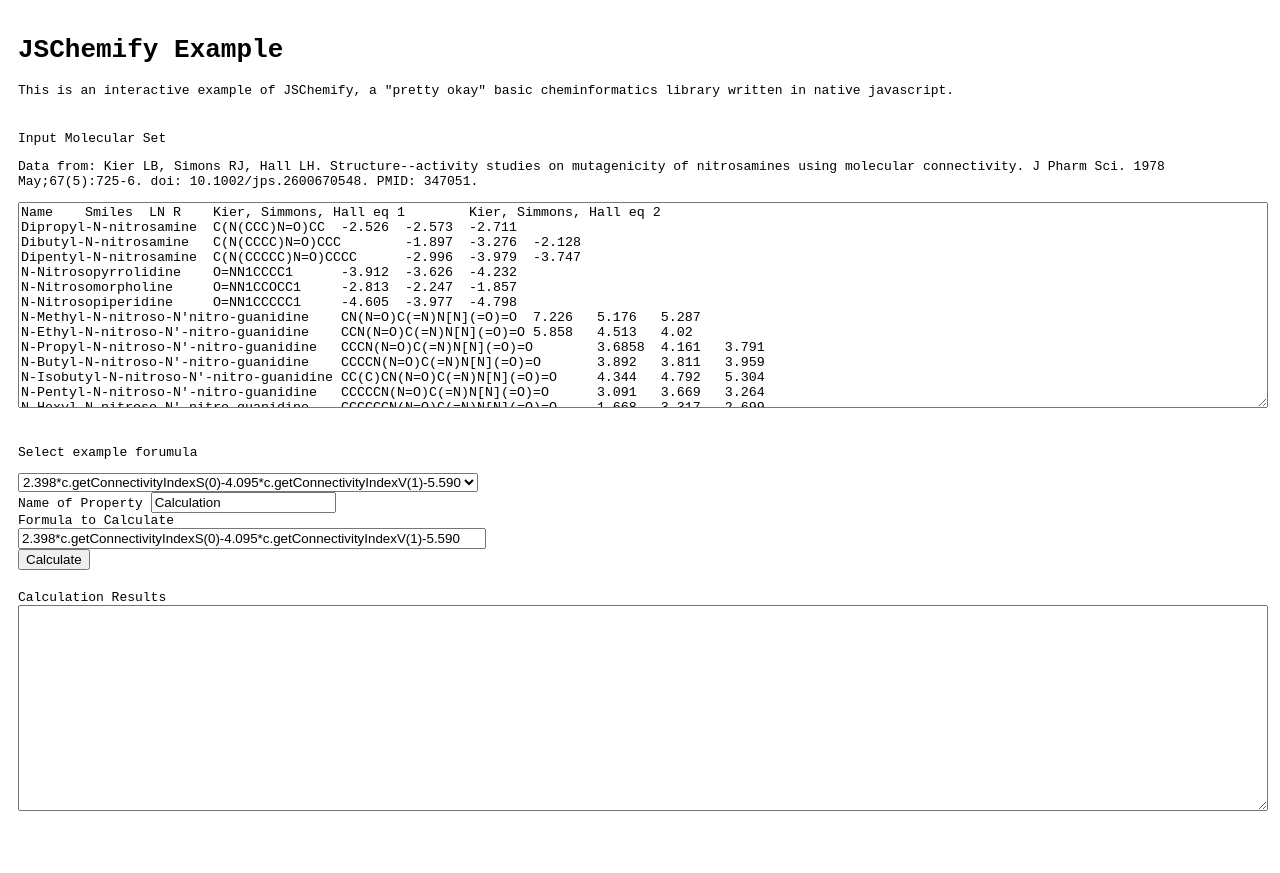
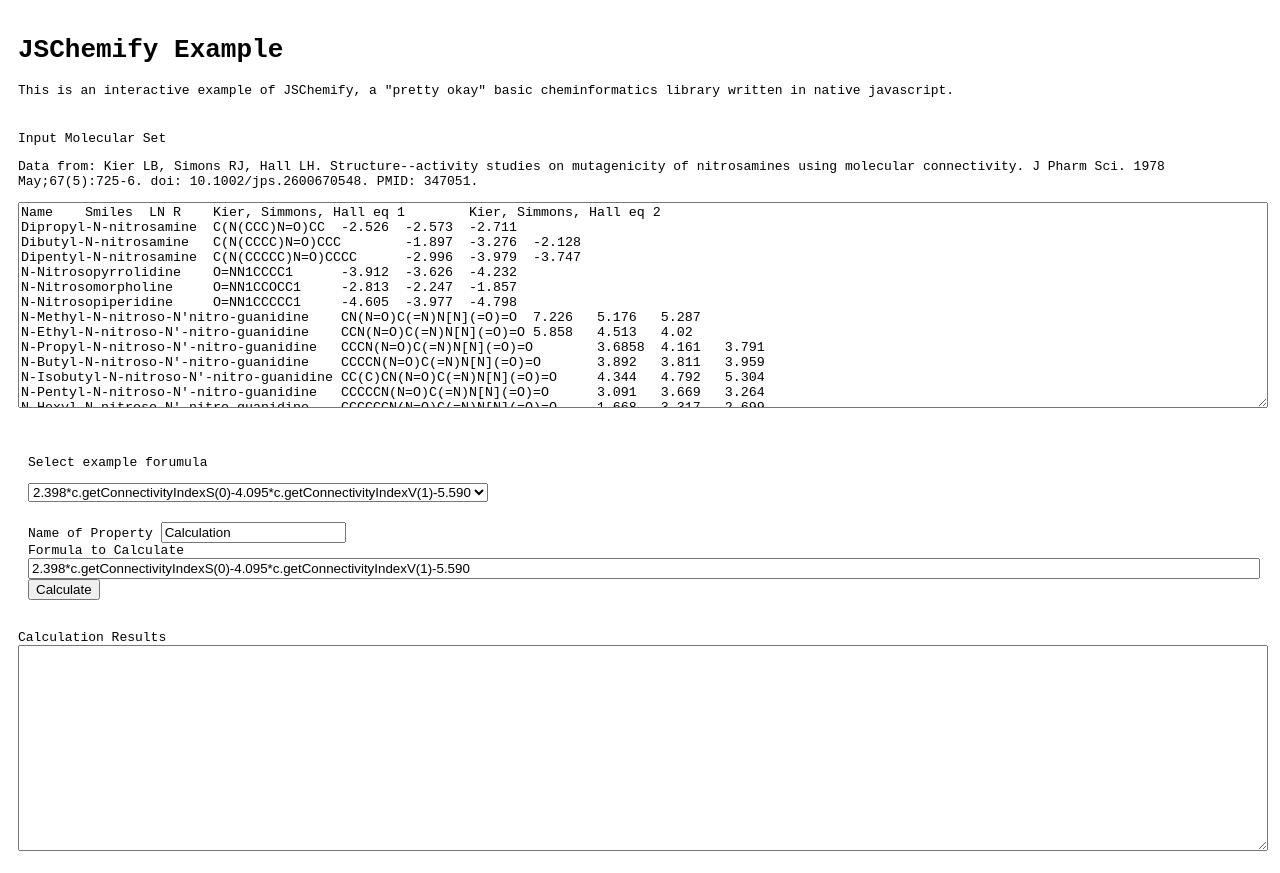
Before and after one commit to tylerperyea/tylerperyea.github.io, a website: page JSChemify/calculate.html in a window 1280 px wide. Before the commit the page ends 833 px from the top, so only its background shows below. Drawn offline with Linux system fonts and the light colour scheme.

Commit message:
Update calculate.html

```diff
--- a/JSChemify/calculate.html
+++ b/JSChemify/calculate.html
@@ -77,10 +77,10 @@ N-Nitrosomethylurea	NC(=O)NCN=O	1.482	1.716	2.676
 N-Nitrosoethylurea	NC(=O)NCCN=O	0.095	1.117	1.069
 </textarea>
 </div>
-<div class="panel">
-    <div>
+<div class="panel full">
+    <div class="panel full">
 	   <p>Select example forumula</p>
-	   <select onchange="document.getElementById('formula').value=this.value;">
+	   <select onchange="document.getElementById('formula').value=this.value;calculate();">
 	      <option>2.398*c.getConnectivityIndexS(0)-4.095*c.getConnectivityIndexV(1)-5.590</option>
 	      <option>c.getMolFormula()</option>
 	      <option>c.getMolWeight()</option>
@@ -89,7 +89,7 @@ N-Nitrosoethylurea	NC(=O)NCCN=O	0.095	1.117	1.069
 	      <option>c.getBondCount()</option>
 	   </select>
    </div>
-<div>
+<div class="panel full">
 	<div>
    <label for="formula-name">Name of Property</label>
    <input id="formula-name" value="Calculation">
```
